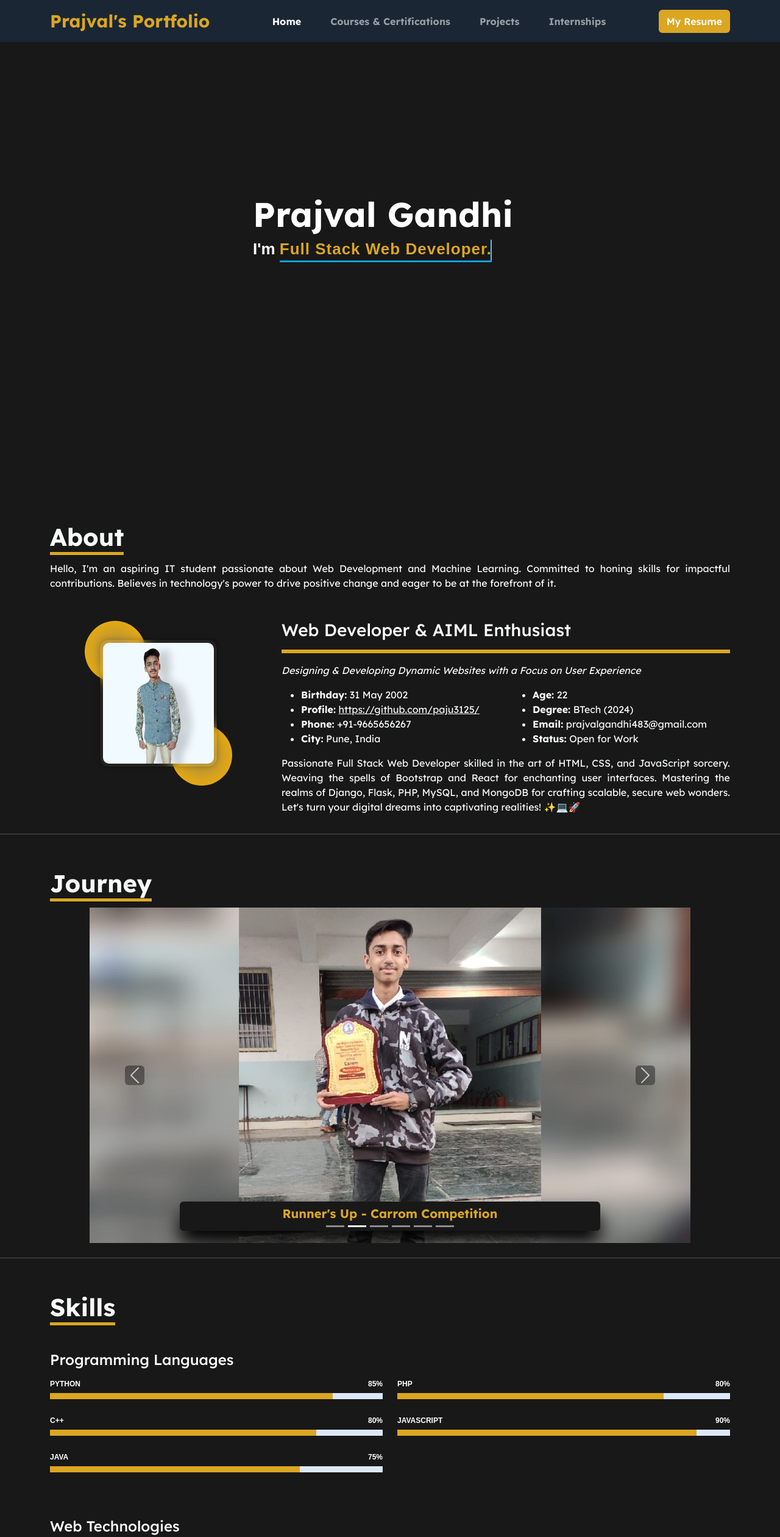
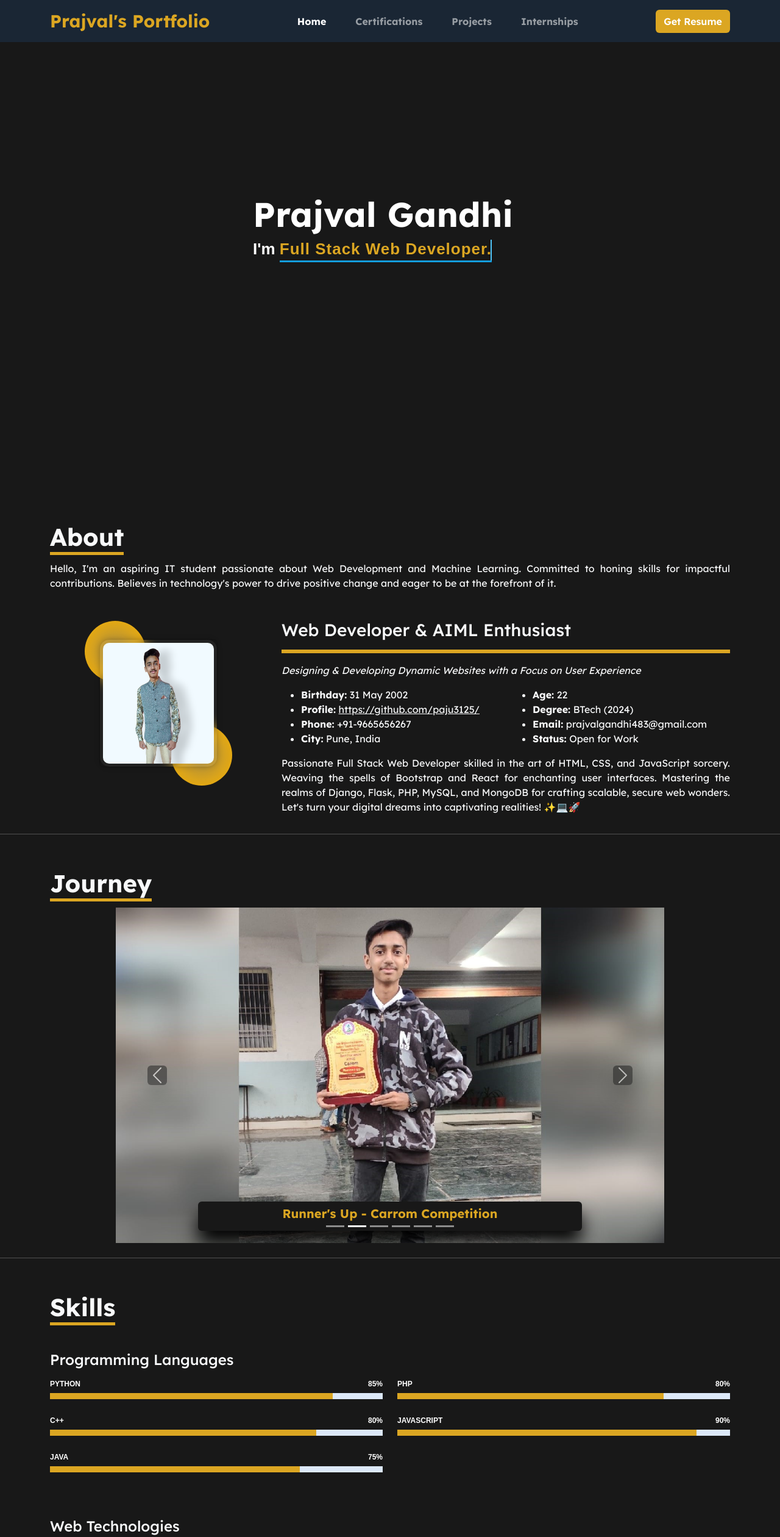
Before and after one commit to paju3125/Portfolio, a React (Create React App) app: page / in a window 1280 px wide. Shown: the top 2520 px of the page at 61% size. Built offline with nearby package versions, Linux system fonts and the light colour scheme; some icons are missing.

Commit message:
center nav

```diff
--- a/src/components/Carousel/Journey.js
+++ b/src/components/Carousel/Journey.js
@@ -9,6 +9,7 @@ export default function Journey() {
                 </h1>
             </div>
             <div className='journey container d-flex align-items-center justify-content-center p-2'>
+                <div>
                     <Carousel className='carousel-fade'>
                         <Carousel.Item interval={2000}>
                             <img
@@ -91,6 +92,7 @@ export default function Journey() {
 
                     </Carousel>
                 </div>
+            </div>
         </section >
     )
 }
--- a/src/components/Carousel/journey.css
+++ b/src/components/Carousel/journey.css
@@ -29,30 +29,26 @@
 .journey img {
     height: 550px;
     width: 100%;
-    object-fit: fill
+    object-fit: cover
 }
 
-.journey {
+.journey>div {
     width: 80%;
 }
 
 @media only screen and (max-width: 1024px) {
     .journey img {
-        height: 350px;
-        width: auto;
-        object-fit: cover
+        height: 24rem;
     }
 
-    .journey {
+    .journey>div {
         width: 100%;
     }
 }
 
 @media only screen and (max-width: 600px) {
     .journey img {
-        height: 200px;
-        width: auto;
-        object-fit: cover
+        height: 16rem;
     }
 
     .carousel-caption h5 {
--- a/src/components/certifications/Certifications.js
+++ b/src/components/certifications/Certifications.js
@@ -6,7 +6,7 @@ export default function Certifications() {
   return (
     <div className="component container mb-5">
       <div className="certifications">
-        <h2 className="text-light text-center heading" data-aos="fade-up" data-aos-duration="500">
+        <h2 className="text-light heading" data-aos="fade-up" data-aos-duration="500">
           <span>Certifications</span>
         </h2>
 
--- a/src/components/navbar/Navbar.js
+++ b/src/components/navbar/Navbar.js
@@ -39,7 +39,7 @@ export default function Navbar() {
                 </li>
                 <li className="nav-item mx-3">
                   <NavLink to="/certifications" className="nav-link">
-                    Courses & Certifications
+                    Certifications
                   </NavLink>
                 </li>
                 <li className="nav-item mx-3">
@@ -58,14 +58,16 @@ export default function Navbar() {
                   </Link>
                 </li> */}
               </ul>
+              <div className="d-flex justify-content-center">
                 <button
-                className="btn" style={{ backgroundColor: "#dba622", color: "#fff", fontWeight: "600" }}
+                  className="btn" style={{ backgroundColor: "#dba622", color: "#fff", fontWeight: "600", width: "fit-content" }}
                   onClick={() =>
                     (window.open("/Prajval_Gandhi_Resume.pdf", "_blank"))
                   }
                 >
-                My Resume
+                  Get Resume
                 </button>
+              </div>
             </div>
           </div>
         </nav>
--- a/src/components/navbar/navbar.css
+++ b/src/components/navbar/navbar.css
@@ -59,6 +59,12 @@
 
     .profile .profile-image img {
         width: 8rem;
+    }
+}
+
+@media (max-width: 991px) {
+    .nav-link {
+        text-align: center;
     }
 }
 
```
Lines whose indentation alone changed are shown as unchanged.
